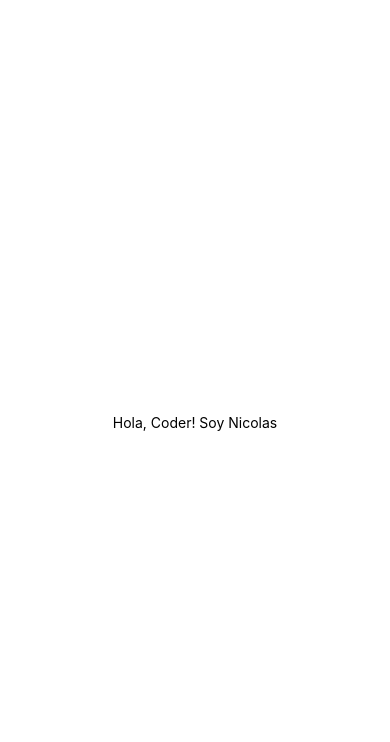
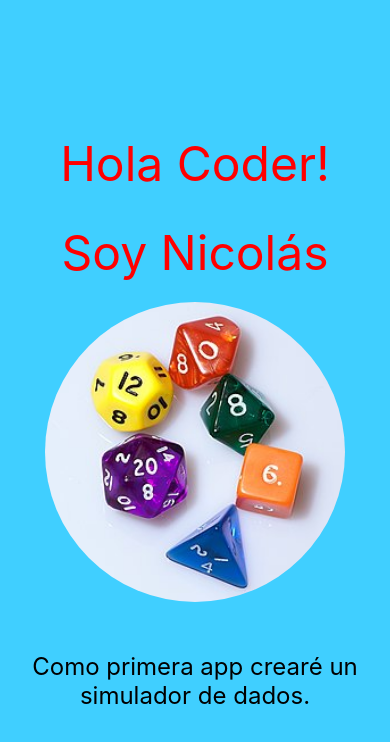
Before and after one commit to Nikkun13/androidApp, a React Native app: screen / in a window 390 px wide. Shown: the top 742 px of the page. Built offline with nearby package versions, Linux system fonts and the light colour scheme.

Commit message:
primeraEntregaV1.1

```diff
--- a/App.js
+++ b/App.js
@@ -1,11 +1,16 @@
-import { StyleSheet, Text, View } from "react-native";
+import { Image, StyleSheet, Text, View } from "react-native";
 
 import { StatusBar } from "expo-status-bar";
 
 export default function App() {
   return (
     <View style={styles.container}>
-      <Text>Hola, Coder! Soy Nicolas</Text>
+      <Text style={styles.textoUno}>Hola Coder!</Text>
+      <Text style={styles.textoUno}>Soy Nicolás</Text>
+      <Image style={styles.imagen} source={require("./img/Dados.jpg")} />
+      <Text style={styles.textoDos}>
+        Como primera app crearé un simulador de dados.
+      </Text>
       <StatusBar style="auto" />
     </View>
   );
@@ -14,8 +19,27 @@ export default function App() {
 const styles = StyleSheet.create({
   container: {
     flex: 1,
-    backgroundColor: "#fff",
+    backgroundColor: "#40CFFF",
     alignItems: "center",
     justifyContent: "center",
   },
+  textoUno: {
+    color: "#FF0000",
+    paddingBottom: 20,
+    paddingTop: 10,
+    fontSize: 48,
+    textAlign: "center",
+  },
+  textoDos: {
+    color: "#000",
+    paddingBottom: 10,
+    paddingTop: 50,
+    fontSize: 24,
+    textAlign: "center",
+  },
+  imagen: {
+    height: 300,
+    width: 300,
+    borderRadius: 150,
+  },
 });
```
Also changed, not shown: img/Dados.jpg (added).
